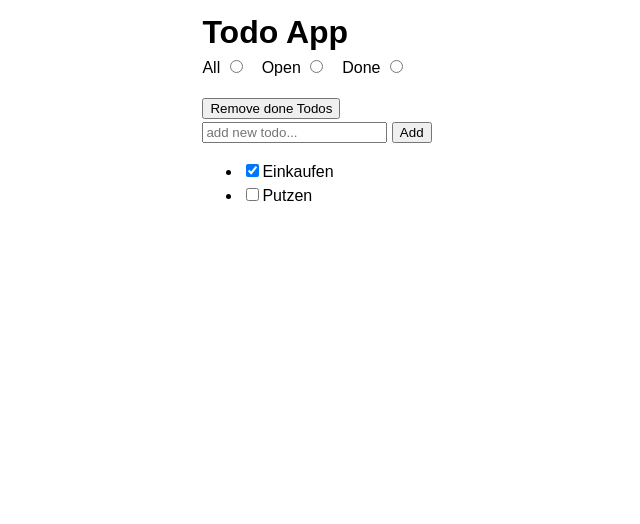
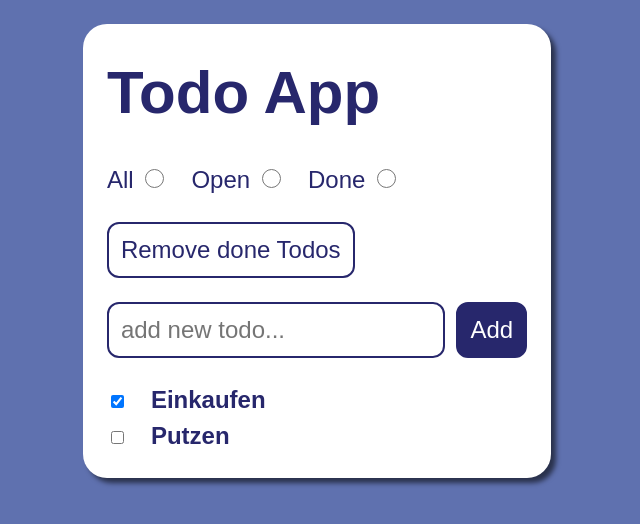
Before and after one commit to kristinnorwig/web-app-basics, a plain HTML site: page 06_to_do_app/index.html in a window 1280 px wide. Shown: the whole page, without its empty margins (323-963 px from the left). Drawn offline with Linux system fonts and the light colour scheme.

Commit message:
feat: adds filter function and css

```diff
--- a/06_to_do_app/index.html
+++ b/06_to_do_app/index.html
@@ -13,24 +13,24 @@
         <h1>Todo App</h1>
     </header>
     <main>
-        <form>
-            <div class="filter-bar">
+        <form class="filter-bar">
+            <div class="filter-all">
                 <label for="all-checkbox">All</label>
                 <input type="radio" id="all-checkbox" name="all-checkbox" />
             </div>
-            <div class="filter-bar">
+            <div class="filter-open">
                 <label for="open-checkbox">Open</label>
                 <input type="radio" id="open-checkbox" name="open-checkbox" />
-            </div class="filter-bar">
-            <div>
+            </div>
+            <div class="filter-done">
                 <label for="done-checkbox">Done</label>
                 <input type="radio" id="done-checkbox" name="done-checkbox" />
             </div>
         </form>
-        <button id="remove-btn">Remove done Todos</button>
+        <button id="remove-btn" class="remove-btn">Remove done Todos</button>
         <br>
-        <input type="text" id="new-todo" name="new-todo" placeholder="add new todo...">
-        <button id="add-btn">Add</button>
+        <input type="text" id="new-todo" class="input-field" name="new-todo" placeholder="add new todo...">
+        <button id="add-btn" class="add-btn">Add</button>
         <ul id="todo-list">
         </ul>
     </main>
--- a/06_to_do_app/script.js
+++ b/06_to_do_app/script.js
@@ -30,8 +30,11 @@ function showTodos() {
     const newTodoLi = document.createElement("li");
 
     const checkbox = document.createElement("input");
+    //Klasse vergeben
+    checkbox.setAttribute = ("class", "todo-checkbox");
     // type festlegen
     checkbox.type = "checkbox";
+
     // checked atrribute mit key done verbinden
     checkbox.checked = todo.done;
 
@@ -45,6 +48,7 @@ function showTodos() {
     const label = document.createElement("label");
     label.textContent = todo.description;
     label.setAttribute("for", todo.id);
+    label.setAttribute("class", "todo");
 
     // checkbox in li anlegen
     newTodoLi.appendChild(checkbox);
@@ -143,24 +147,85 @@ function removeDoneTodos() {
 }
 
 //Filter function noch in Arbeit
-/* function filterTodo() {
-  const all = document.querySelector("#all-checkbox");
-  const open = document.querySelector("#open-checkbox");
-  const done = document.querySelector("#done-checkbox");
+function filterTodos() {
+  const allCheckbox = document.querySelector("#all-checkbox");
+  const openCheckbox = document.querySelector("#open-checkbox");
+  const doneCheckbox = document.querySelector("#done-checkbox");
+  let filteredTodos;
+
+  // Wenn button all ist checked
+  if (allCheckbox.checked) {
+    // Zeige alle Todos
+    filteredTodos = state.todos;
+
+    // Wenn button open ist checked
+  } else if (openCheckbox.checked) {
+    // Zeige nur offene Todos
+    filteredTodos = state.todos.filter(function (todo) {
+      return !todo.done;
+    });
+
+    // Wenn button done ist checked
+  } else if (doneCheckbox.checked) {
+    // Zeige nur erledigte Todos
+    filteredTodos = state.todos.filter(function (todo) {
+      return todo.done;
+    });
+  }
+
+  // Aktualisiere die Anzeige mit den gefilterten Todos
+  showFilteredTodos(filteredTodos);
 }
 
-function filterObj(e) {
-  let filteredTodo = [];
-  if (e.target.id === "open" && e.target.checked) {
-    for (const currentTodo of todos) {
-      if (!currentTodo.done) {
-        todos.push(currentTodo);
+//function wie addTodos um gefilterte Todos zu zeigen => Parameter mitgeben
+function showFilteredTodos(filteredTodos) {
+  const list = document.querySelector("#todo-list");
+  list.innerHTML = "";
+
+  for (const todo of filteredTodos) {
+    const newTodoLi = document.createElement("li");
+
+    const checkbox = document.createElement("input");
+    checkbox.type = "checkbox";
+    checkbox.checked = todo.done;
+
+    checkbox.addEventListener("change", function (event) {
+      const todoDoneState = event.target.checked;
+      todo.done = todoDoneState;
+      localStorage.setItem("state", JSON.stringify(state));
+      filterTodos(); // Filtern erneut aufrufen, um die Anzeige zu aktualisieren
+    });
+
+    const label = document.createElement("label");
+    label.textContent = todo.description;
+    label.setAttribute("for", todo.id);
+    label.setAttribute("class", "todo");
+
+    newTodoLi.appendChild(checkbox);
+    newTodoLi.appendChild(label);
+
+    list.appendChild(newTodoLi);
+  }
+}
+
+// alle input types=radio ansprechen querySelectorAll('input[type="radio"]')
+const filterRadioButtons = document.querySelectorAll('input[type="radio"]');
+
+// schleife um alle radio buttons anzusehen und zu checken ob einer aktiv ist
+for (const radioButton of filterRadioButtons) {
+  // Event-Listener für die Filter-Radio-Buttons
+  radioButton.addEventListener("change", function () {
+    // Deaktiviere alle anderen Radio-Button
+    for (const otherRadioButton of filterRadioButtons) {
+      // wenn der andere aktive radio button nicht der geklickte radio button ist, dann stelle checked auf false
+      if (otherRadioButton !== radioButton) {
+        otherRadioButton.checked = false;
       }
     }
-    renderTodoList(filteredTodo);
-  }
+
+    filterTodos();
+  });
 }
-*/
 
 // Änderungen im Local Storage speichern ???  Immer wenn sich allTodos ändert
 // Wann wird der State in den Local Storage gespeichert?
--- a/06_to_do_app/style.css
+++ b/06_to_do_app/style.css
@@ -2,24 +2,121 @@
   box-sizing: border-box;
 }
 
+:root {
+  --color-lb: rgb(95, 113, 175);
+  --color-db: rgb(39, 39, 108);
+  --color-w: white;
+  --color-g: rgba(0, 0, 0, 0.563);
+}
+
 html {
   font-family: "Manrope", sans-serif;
-  font-size: 16px;
+  font-size: 24px;
   line-height: 1.5;
-  background-color: var(--color-bg);
+  background-color: var(--color-lb);
   display: flex;
   justify-content: center;
+  color: var(--color-db);
+  display: flex;
+  justify-content: center;
+  align-items: center;
+}
+
+body {
+  background-color: var(--color-w);
+  padding: 1rem;
+  margin: 1rem;
+  border-radius: 1rem;
+  box-shadow: 5px 5px 5px var(--color-g);
 }
 
 h1 {
   margin-block: 0;
-}
-
-form {
-  display: flex;
+  font-size: 2.5rem;
 }
 
 .filter-bar {
-  margin-right: 1rem;
+  display: flex;
+  justify-content: start;
+  align-items: center;
+  margin-top: 1rem;
   margin-bottom: 1rem;
 }
+
+.filter-all,
+.filter-open,
+.filter-done {
+  margin-right: 1rem;
+}
+
+#all-checkbox,
+#open-checkbox,
+#done-checkbox {
+  height: 0.8rem;
+  width: 0.8rem;
+  cursor: pointer;
+}
+
+.remove-btn {
+  background-color: var(--color-w);
+  border: 0.1rem solid var(--color-db);
+  border-radius: 0.5rem;
+  color: var(--color-db);
+  font-size: 1rem;
+  padding: 0.5rem;
+}
+
+.remove-btn:hover {
+  cursor: pointer;
+  background-color: var(--color-db);
+  color: var(--color-w);
+}
+
+.input-field {
+  background-color: var(--color-w);
+  border: 0.1rem solid var(--color-db);
+  border-radius: 0.5rem;
+  color: var(--color-db);
+  font-size: 1rem;
+  padding: 0.5rem;
+  margin-top: 1rem;
+}
+
+.add-btn {
+  background-color: var(--color-db);
+  border: 0.1rem solid var(--color-db);
+  border-radius: 0.5rem;
+  color: var(--color-w);
+  font-size: 1rem;
+  padding: 0.5rem;
+  margin-top: 1rem;
+  margin-left: 0.2rem;
+}
+.add-btn:hover {
+  background-color: var(--color-w);
+  border: 0.1rem solid var(--color-db);
+  color: var(--color-db);
+  cursor: pointer;
+}
+
+#todo-list {
+  list-style-type: none;
+  padding: 0;
+  margin-top: 1rem;
+  margin-bottom: 0;
+}
+
+.todo {
+  margin-left: 1rem;
+  font-weight: 700;
+}
+
+.todo-checkbox {
+  background-color: var(--color-w);
+  border: 0.1rem solid var(--color-db);
+  border-radius: 0.5rem;
+  color: var(--color-db);
+  height: 1rem;
+  width: 1rem;
+  cursor: pointer;
+}
```
